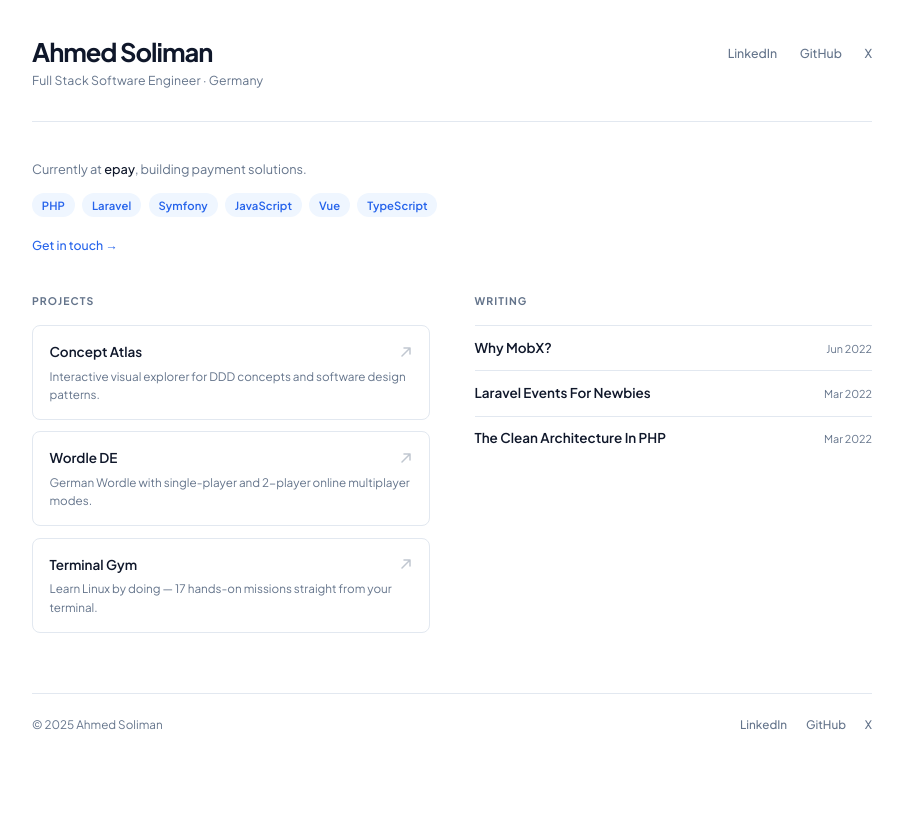
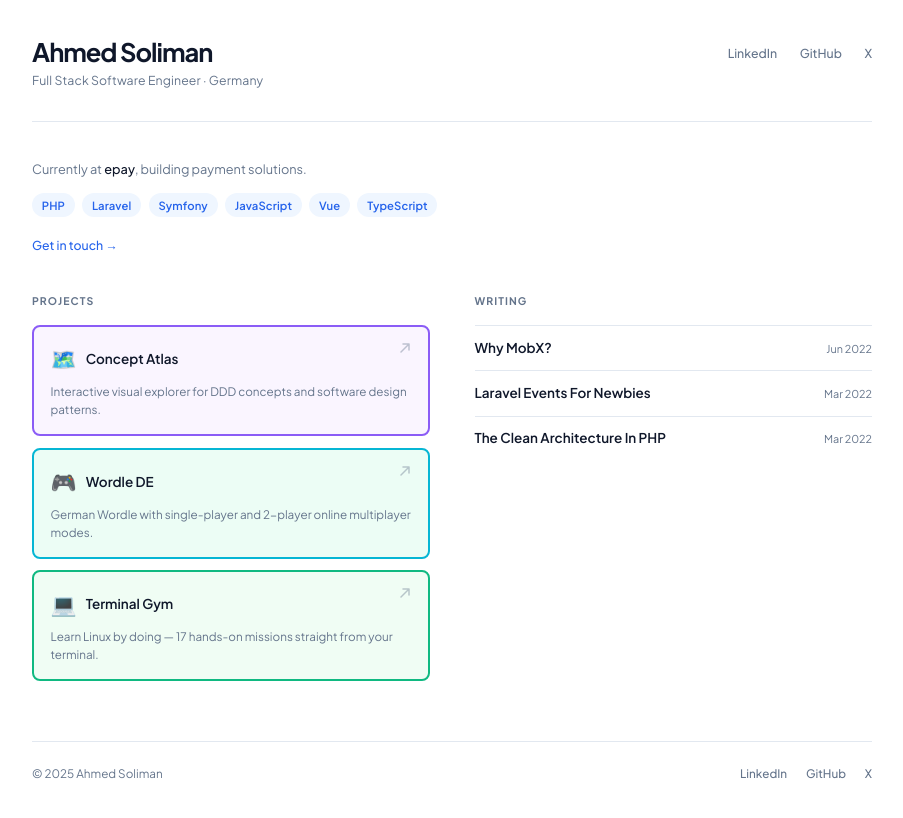
Before and after one commit to ahmedsliman/ahmedsliman.github.io, a Next.js app: page / in a window 1280 px wide. Shown: the top 818 px of the page, without its empty margins (188-1091 px from the left). Built offline with nearby package versions, Linux system fonts and the light colour scheme.

Commit message:
Enhance projects UI with emojis, accent colors, and hover animations

```diff
--- a/pages/index.js
+++ b/pages/index.js
@@ -10,24 +10,36 @@ const PROJECTS = [
     name: "Concept Atlas",
     url: "https://ahmedsliman.github.io/concept-atlas/",
     description: "Interactive visual explorer for DDD concepts and software design patterns.",
+    emoji: "🗺️",
+    accentColor: "#8b5cf6",
+    accentBg: "#faf5ff",
     hidden: false,
   },
   {
     name: "Wordle DE",
     url: "https://ahmedsliman.github.io/wordle-de/",
     description: "German Wordle with single-player and 2-player online multiplayer modes.",
+    emoji: "🎮",
+    accentColor: "#06b6d4",
+    accentBg: "#ecfdf5",
     hidden: false,
   },
   {
     name: "Terminal Gym",
     url: "https://ahmedsliman.github.io/terminal-gym/",
     description: "Learn Linux by doing — 17 hands-on missions straight from your terminal.",
+    emoji: "💻",
+    accentColor: "#10b981",
+    accentBg: "#f0fdf4",
     hidden: false,
   },
   {
     name: "Security Gym",
     url: "https://github.com/ahmedsliman/security-gym",
     description: "Security challenges and exercises for hands-on learning.",
+    emoji: "🔐",
+    accentColor: "#ef4444",
+    accentBg: "#fef2f2",
     hidden: true,
   },
 ];
@@ -132,25 +144,31 @@ export default function Home({ allPostsData }) {
                 >
                   <div className="project-card"
                     style={{
-                      border: "1px solid var(--border)",
+                      border: `2px solid ${project.accentColor}`,
                       borderRadius: "8px",
                       padding: "1rem 1.1rem",
-                      background: "var(--bg)",
-                      transition: "border-color 0.15s, box-shadow 0.15s",
+                      background: project.accentBg,
+                      transition: "all 0.2s ease",
+                      transform: "translateY(0)",
                     }}
                     onMouseEnter={e => {
-                      e.currentTarget.style.borderColor = "var(--accent)";
-                      e.currentTarget.style.boxShadow = "0 0 0 3px var(--accent-bg)";
+                      e.currentTarget.style.borderColor = project.accentColor;
+                      e.currentTarget.style.boxShadow = `0 8px 16px ${project.accentColor}20`;
+                      e.currentTarget.style.transform = "translateY(-2px)";
                     }}
                     onMouseLeave={e => {
-                      e.currentTarget.style.borderColor = "var(--border)";
+                      e.currentTarget.style.borderColor = project.accentColor;
                       e.currentTarget.style.boxShadow = "none";
+                      e.currentTarget.style.transform = "translateY(0)";
                     }}
                   >
-                    <div style={{ display: "flex", justifyContent: "space-between", alignItems: "center", marginBottom: "0.35rem" }}>
-                      <span style={{ fontWeight: "600", fontSize: "0.9rem", color: "var(--text)" }}>
-                        {project.name}
-                      </span>
+                    <div style={{ display: "flex", justifyContent: "space-between", alignItems: "flex-start", marginBottom: "0.5rem" }}>
+                      <div style={{ display: "flex", alignItems: "center", gap: "0.6rem", flex: 1 }}>
+                        <span style={{ fontSize: "1.4rem" }}>{project.emoji}</span>
+                        <span style={{ fontWeight: "600", fontSize: "0.9rem", color: "var(--text)" }}>
+                          {project.name}
+                        </span>
+                      </div>
                       <svg width="12" height="12" viewBox="0 0 12 12" fill="none" style={{ flexShrink: 0, opacity: 0.4 }}>
                         <path d="M2 10L10 2M10 2H4M10 2V8" stroke="currentColor" strokeWidth="1.5" strokeLinecap="round" strokeLinejoin="round"/>
                       </svg>
```
